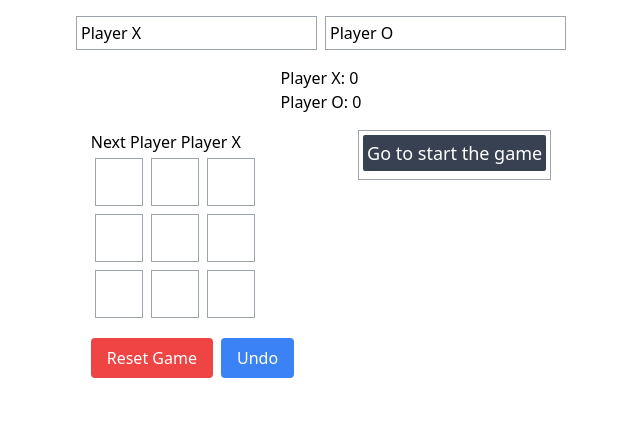
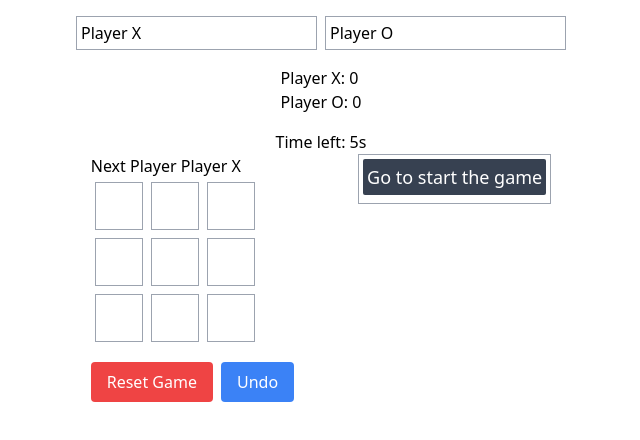
Before and after one commit to md-sazzadul/tic-tac-toe, a React (Vite) app: page / in a window 1280 px wide. Shown: the top 440 px of the page, without its empty margins (319-959 px from the left). Built offline with nearby package versions, Linux system fonts and the light colour scheme.

Commit message:
added timer

```diff
--- a/src/components/Game/Game.jsx
+++ b/src/components/Game/Game.jsx
@@ -1,4 +1,4 @@
-import { useState } from "react";
+import { useEffect, useState } from "react";
 import { calculateWinner } from "../../utils";
 import Board from "../Board/Board";
 
@@ -13,13 +13,26 @@ const Game = () => {
   const [xIsNext, setXIsNext] = useState(true);
   const [currentMove, setCurrentMove] = useState(0);
 
+  const [timeLeft, setTimeLeft] = useState(10);
+
   const currentSquares = history[currentMove];
+
+  useEffect(() => {
+    if (timeLeft > 0) {
+      const timerId = setTimeout(() => setTimeLeft(timeLeft - 1), 1000);
+      return () => clearTimeout(timerId);
+    } else {
+      setXIsNext(!xIsNext);
+      setTimeLeft(10);
+    }
+  }, [timeLeft, xIsNext]);
 
   function handlePlay(nextSquares) {
     setXIsNext(!xIsNext);
     const nextHistory = [...history.slice(0, currentMove + 1), nextSquares];
     setHistory(nextHistory);
     setCurrentMove(nextHistory.length - 1);
+    setTimeLeft(10);
 
     const winnerInfo = calculateWinner(nextSquares);
     if (winnerInfo) {
@@ -83,6 +96,7 @@ const Game = () => {
           {playerO}: {scoreO}
         </div>
       </div>
+      <div>Time left: {timeLeft}s</div>
       <div className="flex justify-center">
         <div className="mr-16">
           <Board
```
